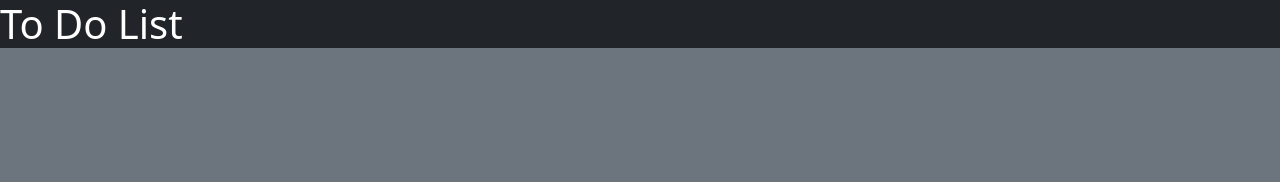
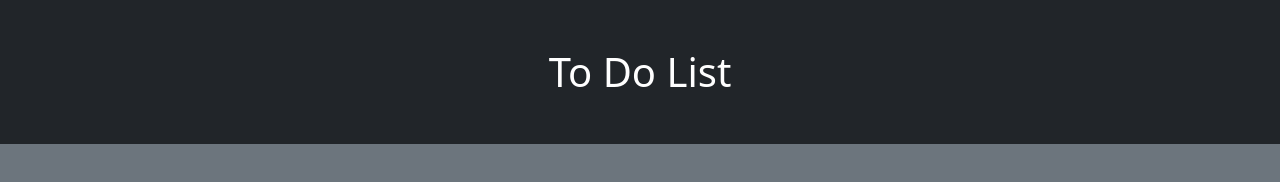
Before and after one commit to joy2305-oneheart/to-do-list, a plain HTML site: page index.html in a window 1280 px wide. Drawn offline with nearby package versions, Linux system fonts and the light colour scheme.

Commit message:
style header

```diff
--- a/index.html
+++ b/index.html
@@ -10,7 +10,7 @@
 
 <body class="bg-secondary">
     <div class="header-wrapper bg-dark">
-        <h1 class="text-white">To Do List</h1>
+        <h1 class="text-white text-center p-lg-5">To Do List</h1>
     </div>
     <script src="https://cdn.jsdelivr.net/npm/bootstrap@5.3.2/dist/js/bootstrap.bundle.min.js"></script>
 </body>
```
